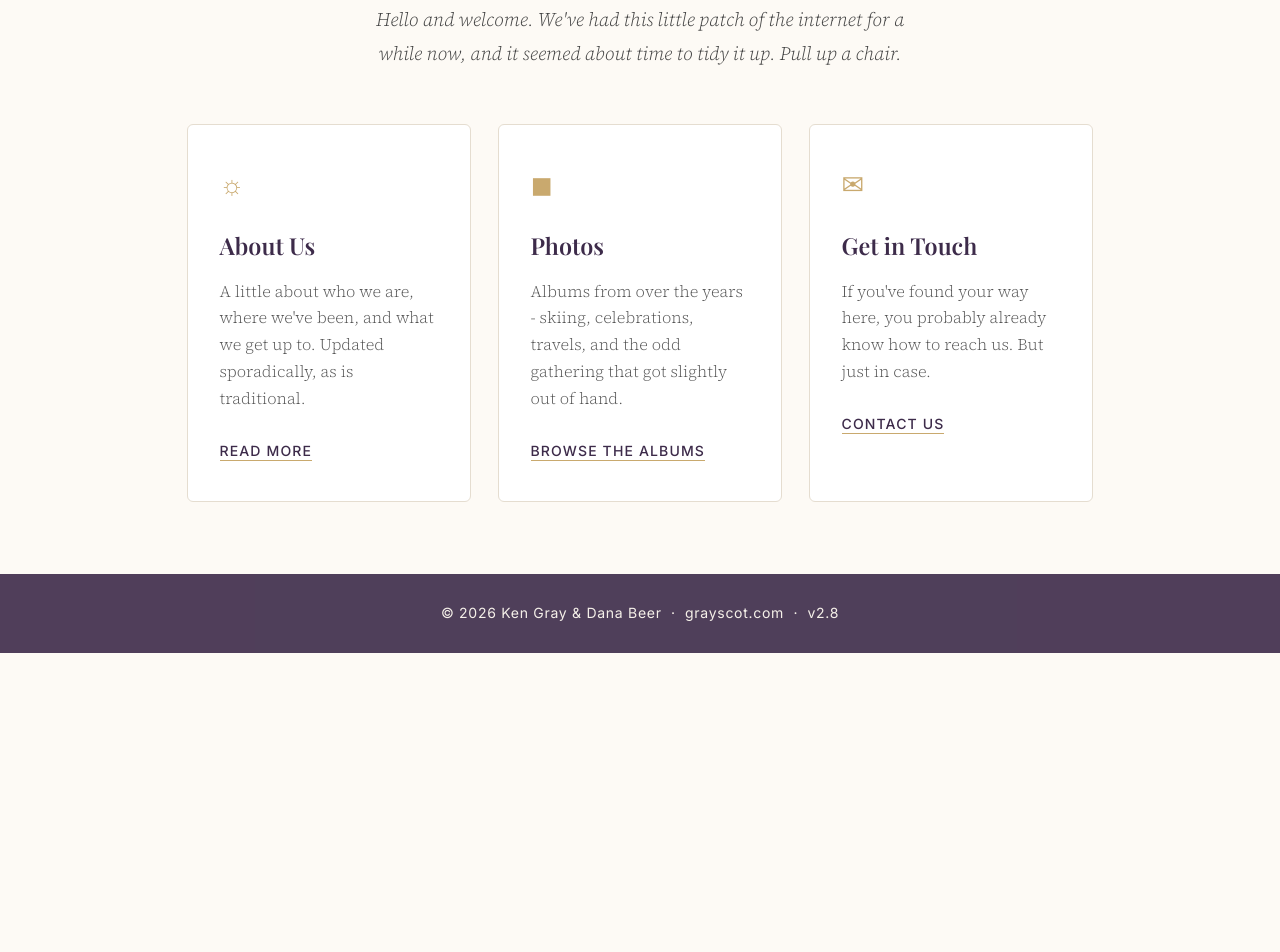
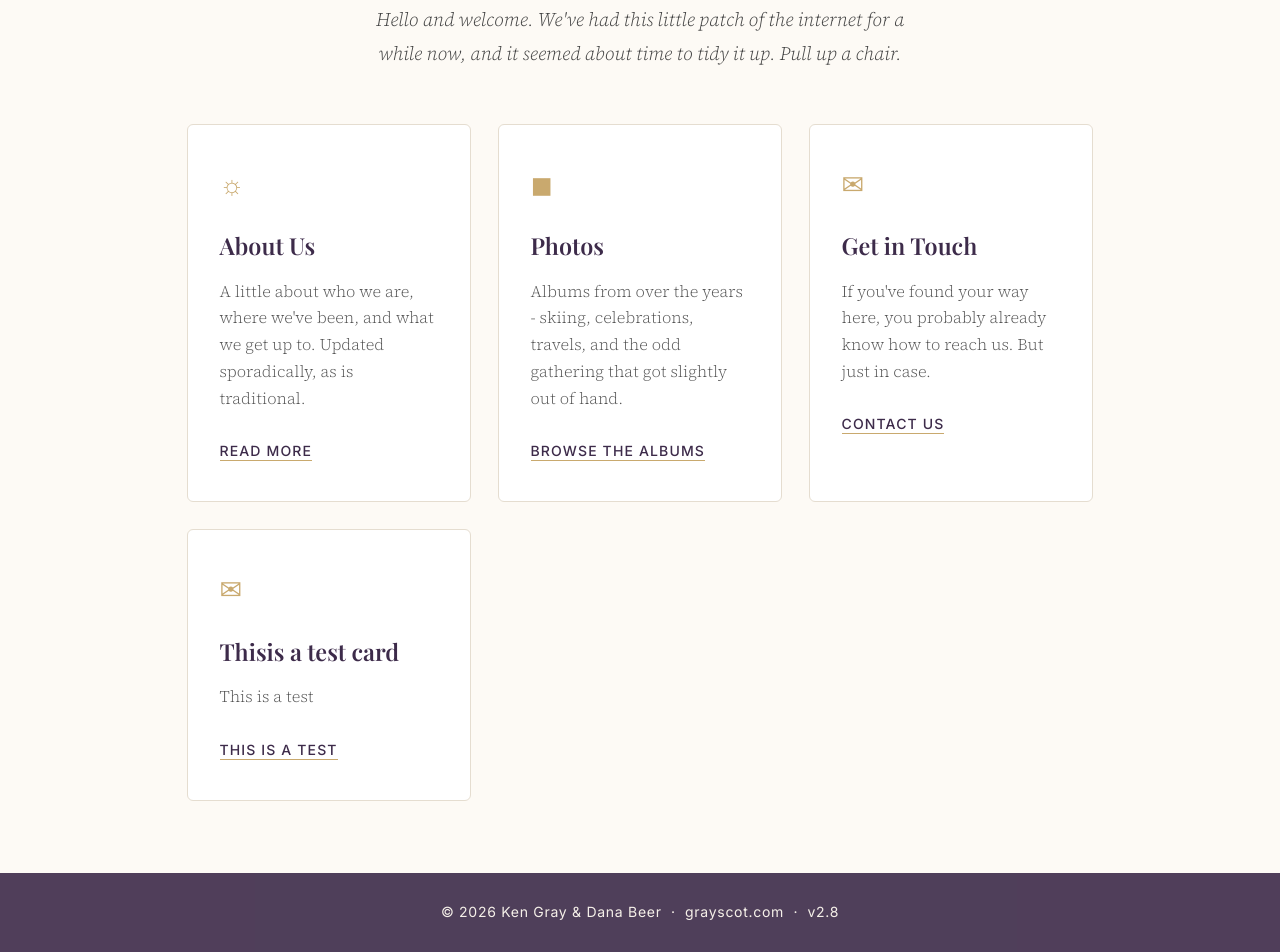
Before and after one commit to kengray/kengray.github.io, a Jekyll site: the page built from index.md, in a window 1280 px wide. Shown: the part 458-1410 px from the top of the page. Built offline with Jekyll 4.4.1, drawn with Linux system fonts in a browser that asks for light colours; some web fonts are replaced; before the commit the page ends 1111 px from its top, so only the background shows below that.

```diff
--- a/index.md
+++ b/index.md
@@ -1,24 +1,30 @@
 ---
+intro: Hello and welcome. We've had this little patch of the internet for a while now, and it seemed about time to tidy it up. Pull up a chair.
+cards:
+  - icon: '&#9788;'
+    title: About Us
+    body: A little about who we are, where we've been, and what we get up to. Updated sporadically, as is traditional.
+    link: /about.html
+    link_text: Read more
+  - icon: '&#9724;'
+    title: Photos
+    body: Albums from over the years - skiing, celebrations, travels, and the odd gathering that got slightly out of hand.
+    link: /photos.html
+    link_text: Browse the albums
+  - icon: '&#9993;'
+    title: Get in Touch
+    body: If you've found your way here, you probably already know how to reach us. But just in case.
+    link: /contact.html
+    link_text: Contact us
+  - icon: '&#9993;'
+    title: Thisis a test card
+    body: This is a test
+    link: /test.html
+    link_text: This is a test
+home: true
 layout: default
-home: true
-intro: "Hello and welcome. We've had this little patch of the internet for a while now, and it seemed about time to tidy it up. Pull up a chair."
-cards:
-  - icon: "&#9788;"
-    title: "About Us"
-    body: "A little about who we are, where we've been, and what we get up to. Updated sporadically, as is traditional."
-    link: "/about.html"
-    link_text: "Read more"
-  - icon: "&#9724;"
-    title: "Photos"
-    body: "Albums from over the years - skiing, celebrations, travels, and the odd gathering that got slightly out of hand."
-    link: "/photos.html"
-    link_text: "Browse the albums"
-  - icon: "&#9993;"
-    title: "Get in Touch"
-    body: "If you've found your way here, you probably already know how to reach us. But just in case."
-    link: "/contact.html"
-    link_text: "Contact us"
 ---
+
 <section class="intro">
   <p>{{ page.intro }}</p>
 </section>
```
